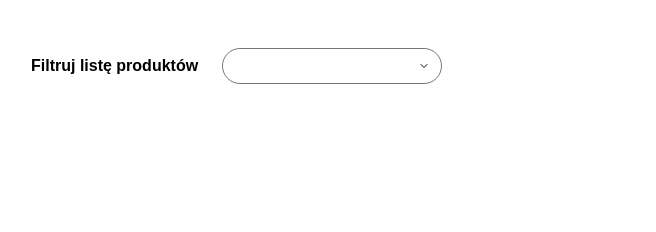
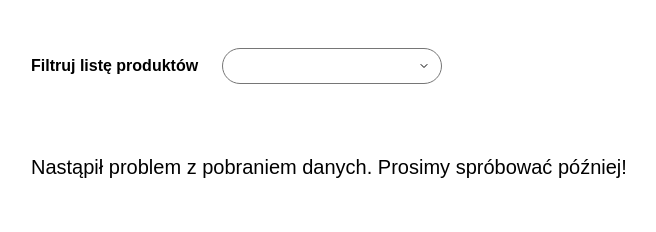
Before and after one commit to Kuba-Jeziorski/listing-api, a website: page index.html in a window 1280 px wide. Shown: the whole page, without its empty margins (183-839 px from the left). Drawn offline with nearby package versions, Linux system fonts and the light colour scheme; files that its build step writes are made by us from their sources; no server answers.

Commit message:
Styled errors + live server

```diff
--- a/index.html
+++ b/index.html
@@ -18,6 +18,22 @@
           </div>
         </div>
 
+        <div id="errors">
+          <div class="products-error" data-error="try">
+            <p>
+              Nastąpił problem z pobraniem danych. Prosimy spróbować później!
+            </p>
+          </div>
+          <div class="products-error" data-error="catch">
+            <p>
+              Nastąpił problem z pobraniem danych. Prosimy spróbować później!
+            </p>
+          </div>
+          <div class="products-error" data-error="no-products">
+            <p>Żaden produkt nie posiada wybranej kategorii.</p>
+          </div>
+        </div>
+
         <div class="products-list-wrapper">
           <ul id="products-list"></ul>
         </div>
--- a/package.json
+++ b/package.json
@@ -3,7 +3,7 @@
   "version": "1.0.0",
   "main": "index.js",
   "scripts": {
-    "dev": "sass --watch src/scss/style.scss dist/style.css"
+    "dev": "concurrently \"sass --watch src/scss/style.scss dist/style.css\" \"live-server --open=index.html --port=3000\""
   },
   "repository": {
     "type": "git",
@@ -17,6 +17,8 @@
   "homepage": "https://github.com/Kuba-Jeziorski/listing-api#readme",
   "description": "",
   "devDependencies": {
+    "concurrently": "^10.0.3",
+    "live-server": "^1.2.2",
     "sass": "^1.101.0"
   }
 }
--- a/src/js/partials/display-products.js
+++ b/src/js/partials/display-products.js
@@ -2,6 +2,8 @@ import { filteredProducts } from "./filtered-products.js";
 
 export const displayProducts = async () => {
   const productsList = document.querySelector("#products-list");
+  const noProductsDiv = document.querySelector("[data-error=no-products]");
+
   if (!productsList) {
     return;
   }
@@ -10,8 +12,10 @@ export const displayProducts = async () => {
 
   productsList.innerHTML = "";
 
-  if (products.length === 0) {
-    // TODO: No products
+  if (products.length === 0 && noProductsDiv) {
+    noProductsDiv.classList.add("active");
+  } else {
+    noProductsDiv.classList.remove("active");
   }
 
   products.forEach((product) => {
--- a/src/js/partials/get-products.js
+++ b/src/js/partials/get-products.js
@@ -1,18 +1,29 @@
 const API_LINK = "https://s5.cosibella.pl/api/test/products";
 
 export const getProducts = async () => {
+  const noProductsDivTry = document.querySelector("[data-error=try]");
+  const noProductsDivCatch = document.querySelector("[data-error=catch]");
+
   try {
     const response = await fetch(API_LINK);
 
     if (!response.ok) {
       throw new Error("Problem z pobieraniem danych");
-      // TODO: Update the UI
+      if (noProductsDivTry) {
+        noProductsDivTry.classList.add("active");
+      }
     }
 
     const data = await response.json();
+
+    noProductsDivTry.classList.remove("active");
+    noProductsDivCatch.classList.remove("active");
+
     return data;
   } catch (error) {
     console.error(error);
-    // TODO: Update the UI
+    if (noProductsDivCatch) {
+      noProductsDivCatch.classList.add("active");
+    }
   }
 };
--- a/src/scss/style.scss
+++ b/src/scss/style.scss
@@ -1,6 +1,7 @@
 :root {
   --fs-14: 14px;
   --fs-16: 16px;
+  --fs-20: 20px;
   --fs-24: 24px;
 
   --space-12: 12px;
@@ -65,8 +66,6 @@ section {
   width: 100%;
   max-width: var(--max-width-900);
   margin: 0 auto;
-  height: 100%;
-  max-height: 100vh;
 }
 
 h1,
@@ -92,6 +91,18 @@ ul {
 select {
   margin: 0;
   padding: 0;
+}
+
+#errors {
+  width: 100%;
+  padding-left: var(--space-24);
+  padding-right: var(--space-24);
+
+  p {
+    margin-top: var(--space-48);
+    font-size: var(--fs-20);
+    font-weight: 500;
+  }
 }
 
 #filtering {
@@ -153,6 +164,8 @@ select {
   flex-direction: column;
   gap: 24px;
   margin-top: 0;
+  padding-top: var(--space-24);
+  padding-bottom: var(--space-24);
 
   li {
     border-radius: var(--radius-12);
@@ -212,9 +225,17 @@ select {
 
 .products-list-wrapper {
   height: 100%;
-  max-height: 100vh;
+  max-height: 75vh;
   padding-right: var(--space-24);
   padding-left: var(--space-24);
   padding-top: 2px;
   overflow-y: auto;
 }
+
+.products-error {
+  display: none;
+
+  &.active {
+    display: flex;
+  }
+}
```
Also changed, not shown: 1 other file.
